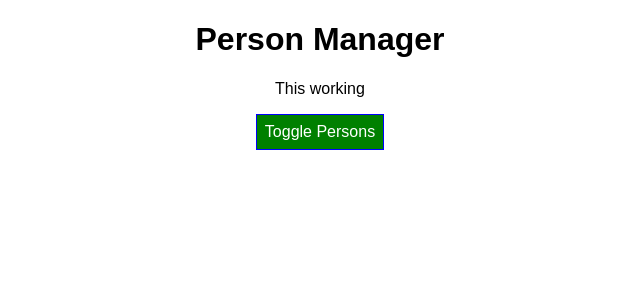
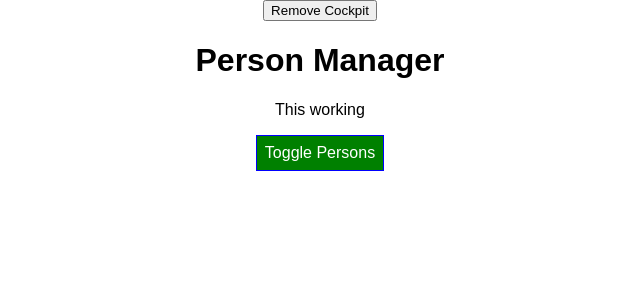
Before and after one commit to gaborcserto/react-complete-guide, a React app: page / in a window 1280 px wide. Shown: the top 300 px of the page, without its empty margins (320-960 px from the left). Built offline with nearby package versions, Linux system fonts and the light colour scheme.

Commit message:
Cleaning up with Lifecycle Hooks & useEffect

```diff
--- a/src/components/Cockpit/Cockpit.js
+++ b/src/components/Cockpit/Cockpit.js
@@ -9,7 +9,18 @@
 		setTimeout(() => {
 			alert('Save data to cloud');
 		}, 1000)
+
+		return () => {
+			console.log('[Cockpit.js] cleanup work in useEffect');
+		};
 	}, []); // if it empty never rerun :)
+
+	useEffect(() => {
+		console.log('[Cockpit.js] 2 useEffect');
+		return () => {
+			console.log('[Cockpit.js] cleanup work in 2nd useEffect');
+		};
+	}); //
 
 	// useEffect()
 
--- a/src/components/Persons/Persons.js
+++ b/src/components/Persons/Persons.js
@@ -31,6 +31,10 @@
 		console.log(snapshot)
 	}
 
+	componentWillUnmount() {
+		console.log('[Persons.js] componentWillUnmount');
+	}
+
 	render() {
 		console.log('[Persons.js] rendering...');
 		return this.props.persons.map((person, index) => {
--- a/src/containers/App.js
+++ b/src/containers/App.js
@@ -17,7 +17,8 @@
             { id: 'asdfer', name: 'Stephanie', age: 26 }
         ],
         otherState: 'Some other value',
-        showPersons: false
+        showPersons: false,
+        showCockpit: true
     }
 
     static getDerivedStateFromProps(props, state) {
@@ -85,12 +86,18 @@
 
         return (
             <div className={classes.App}>
-                <Cockpit
+                <button
+                    onClick={ () => {
+                        this.setState({ showCockpit: false });
+                    }}>
+                    Remove Cockpit
+                </button>
+                {this.state.showCockpit ? <Cockpit
                     title={this.props.appTitle}
                     showPersons={this.state.showPersons}
                     persons={this.state.persons}
                     clicked={this.togglePersonsHandler}
-                />
+                /> : null }
                 {persons}
             </div>
         );
```
